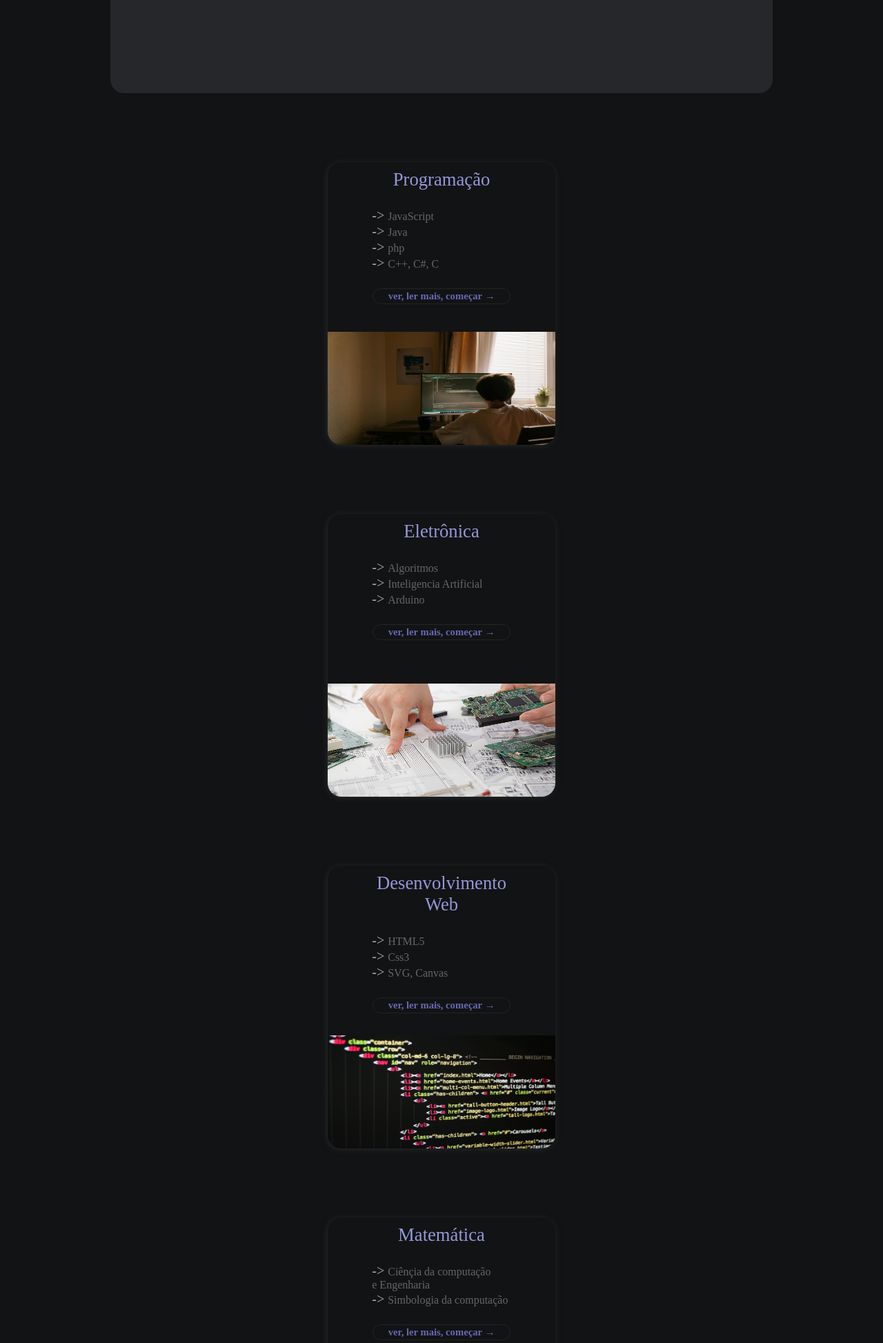
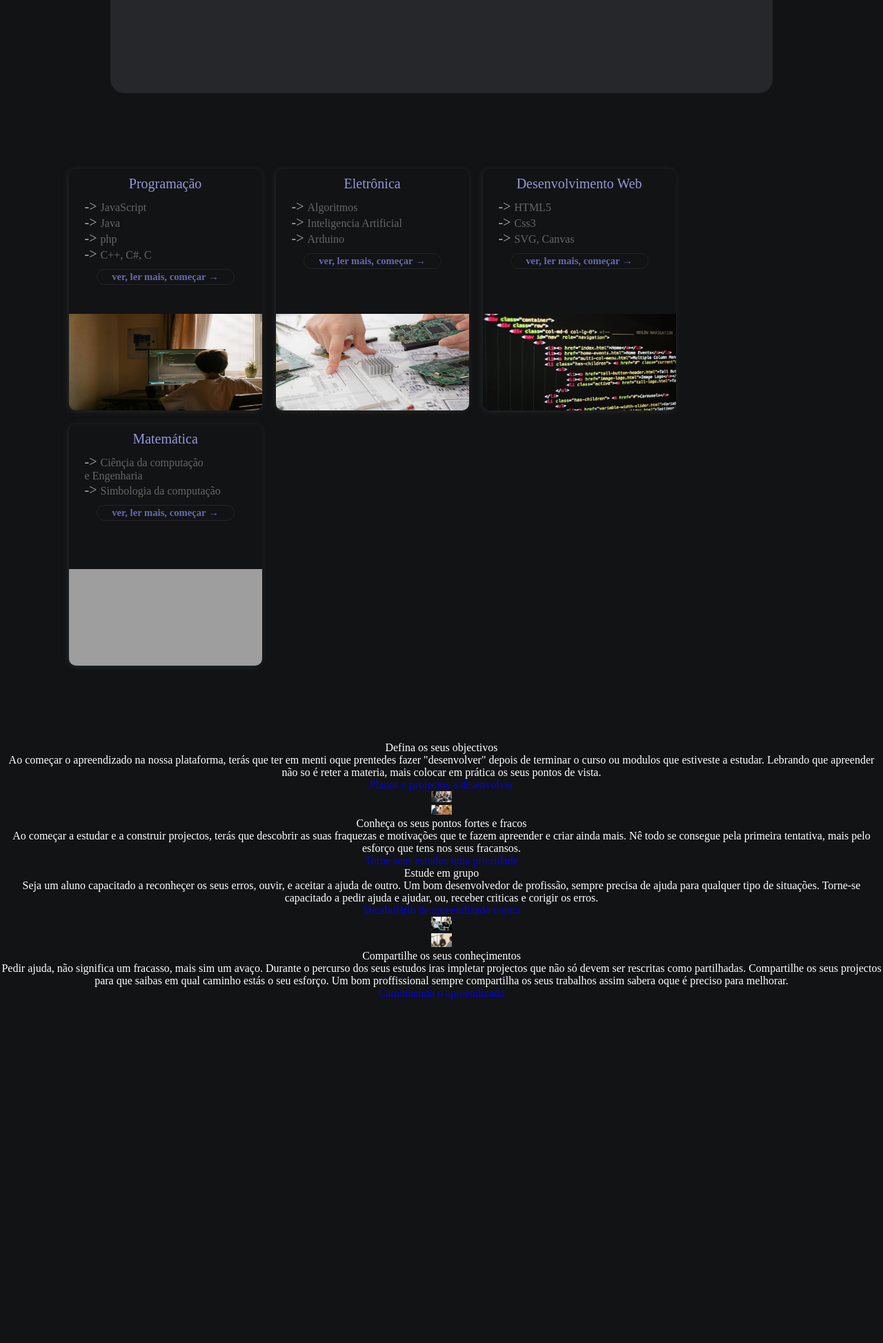
Before and after one commit to Rosalio26/projectos, a PHP site: page / in a window 1280 px wide. Shown: the part 1476-3423 px from the top of the page at 69% size. After the commit the page ends 2925 px from the top, so only its background shows below. Run offline with PHP 8.4, Linux system fonts and the light colour scheme; some web fonts are replaced; grey boxes are pictures that could not be loaded.

Commit message:
Update index_style.css

```diff
--- a/caracol/style/index_style.css
+++ b/caracol/style/index_style.css
@@ -486,6 +486,20 @@ header > .sticky_1 > .svgs > .svg-stick_1 {
     background-color: transparent;
 }
 
+.arm-blst {
+    display: flex;
+    flex-wrap: wrap;
+    padding: 0;
+    width: 100vw;
+}
+@media (min-width: 900px) {
+    .arm-blst {
+        padding: 0px 0px;
+        width: 86vw;
+        margin: 0 auto 100px auto;
+    }
+}
+
 .itm-blst-blck {
     border: none;
     border-radius: 20px;
@@ -495,7 +509,15 @@ header > .sticky_1 > .svgs > .svg-stick_1 {
 
     display: flex;
     flex-direction: column;
-    margin: 100px auto;
+    margin: 50px auto;
+}
+@media (min-width: 900px) {
+    .itm-blst-blck {
+        border-radius: 10px;
+        width: 280px;
+        height: 350px;
+        margin: 10px;
+    }
 }
 
 .elem-trck {
@@ -510,6 +532,11 @@ header > .sticky_1 > .svgs > .svg-stick_1 {
     width: 65%;
     margin: 0px auto;
 }
+@media (min-width: 900px) {
+    .sp-cnt-txt {
+        width: 90%;
+    }
+}
 
 #tli-elm-pry, #tli-elm-scd, #tli-elm-trd, #tli-elm-frd {
     color: #9498d8;
@@ -517,6 +544,11 @@ header > .sticky_1 > .svgs > .svg-stick_1 {
     font-size: 20pt;
     font-family: kanit;
     font-weight: 400;
+}
+@media (min-width: 900px) {
+    #tli-elm-pry, #tli-elm-scd, #tli-elm-trd, #tli-elm-frd {
+        font-size: 15pt;
+    }
 }
 
 .el-itm-tli {
@@ -532,6 +564,11 @@ header > .sticky_1 > .svgs > .svg-stick_1 {
 
 .ctr-cnt-blst {
     margin: 25px 0px;
+}
+@media (min-width: 900px) {
+    .ctr-cnt-blst {
+        margin: 10px 0px;
+    }
 }
 
 .btn-stb {
@@ -555,7 +592,7 @@ header > .sticky_1 > .svgs > .svg-stick_1 {
 }
 
 .img-lk-blt {
-    border-radius: 0px 0px 20px 20px;
+    border-radius: 0px 0px 10px 10px;
     width: 100%;
     height: 100%;
 }
```
